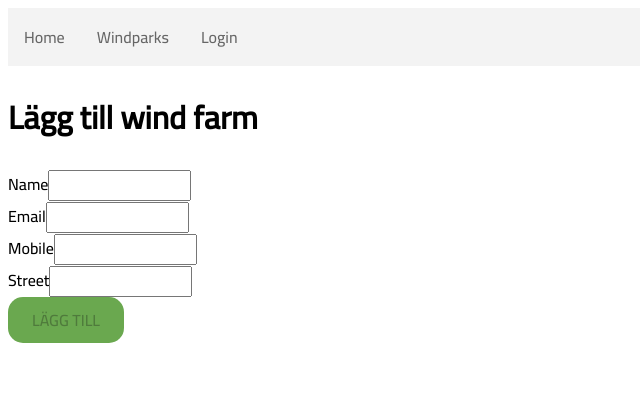
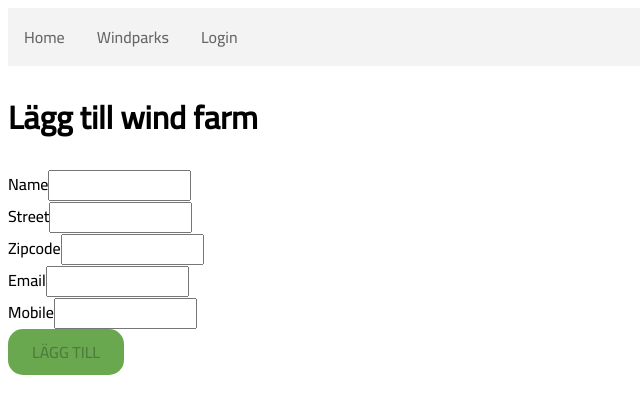
Before and after one commit to leantrim/windbooking-frontend, a React (Create React App) app: page /windfarm/new in a window 1280 px wide. Shown: the top 414 px of the page, without its empty margins (0-640 px from the left). Built offline with nearby package versions, Linux system fonts and the light colour scheme.

Commit message:
created windfarm type and windfarmdata

```diff
--- a/src/components/NewWindfarm.tsx
+++ b/src/components/NewWindfarm.tsx
@@ -1,34 +1,39 @@
 import { useState } from "react";
 import Joi from "joi";
 import useForm from "./common/Form";
+import { NewWindfarmData } from "../types/NewWindfarmData";
+import { NewWindfarmType } from "../types/RegisterFormType";
 import "../styles/NewWindfarm.css";
-import { NewWindfarmType } from "../types/RegisterFormType";
-import { UseForm } from "../types/Signup";
+import { useLocation } from "react-router";
 
-function newWindfarm() {
-  const data = {};
-  const [errors, setErrors] = useState<any>();
+interface stateType {
+  from: { pathname: string };
+}
+
+export default function newWindfarm() {
+  const data = { name: "", street: "", zipcode: "", email: "", mobile: "" };
+  const [errors, setErrots] = useState<any>();
+  const { state } = useLocation<stateType>();
 
   const className = NewWindfarmType.classname;
 
   const schema = Joi.object({
     name: Joi.string().min(2).required().label(NewWindfarmType.nameSubject),
+    street: Joi.string().min(3).required().label(NewWindfarmType.streetSubject),
+    zipcode: Joi.string()
+      .min(5)
+      .required()
+      .label(NewWindfarmType.zipcodeSubject),
     email: Joi.string()
       .email({ tlds: { allow: false } })
-      .required()
       .label(NewWindfarmType.emailSubject),
     mobile: Joi.string()
       .min(10)
       .required()
       .label(NewWindfarmType.mobileSubject),
-    street: Joi.string().min(3).required().label(NewWindfarmType.streetSubject),
-    zipcode: Joi.string()
-      .min(5)
-      .required()
-      .label(NewWindfarmType.zipcodeSubject),
   });
 
-  const doSubmit = async (data: UseForm) => {};
+  const doSubmit = async (data: NewWindfarmData) => {};
 
   const { renderButton, renderInput, handleSubmit } = useForm(
     data,
@@ -40,19 +45,15 @@ function newWindfarm() {
   return (
     <div className={className + "-container"}>
       <form onSubmit={handleSubmit} className={className + "-form-container"}>
-        <h1 className={className + "-signup-title"}>
-          {" "}
-          {NewWindfarmType.title}
-        </h1>
-        {errors && <h4 className="register-errorresponse">{errors}</h4>}
-        {renderInput("Name", NewWindfarmType.nameSubject)}
-        {renderInput("Email", NewWindfarmType.emailSubject)}
-        {renderInput("Mobile", NewWindfarmType.mobileSubject)}
-        {renderInput("Street", NewWindfarmType.streetSubject)}
+        <h1 className={className + "-title"}>{NewWindfarmType.title}</h1>
+        {errors && <h4 className="login-errorresponse">{errors}</h4>}
+        {renderInput("name", NewWindfarmType.nameSubject)}
+        {renderInput("street", NewWindfarmType.streetSubject)}
+        {renderInput("zipcode", NewWindfarmType.zipcodeSubject)}
+        {renderInput("email", NewWindfarmType.emailSubject)}
+        {renderInput("mobile", NewWindfarmType.mobileSubject)}
         {renderButton(NewWindfarmType.button)}
       </form>
     </div>
   );
 }
-
-export default newWindfarm;
--- /dev/null
+++ b/src/types/NewWindfarmData.ts
@@ -0,0 +1,13 @@
+export interface NewWindfarmData {
+  name: string;
+  street: string;
+  zipcode: string;
+  email: string;
+  mobile: string;
+}
+
+export interface UseForm {
+  data: string;
+  schema: string;
+  doSubmit: string;
+}
```
Also changed, not shown: src/types/NewWindfarmType.ts (added, +10 -0 lines).
